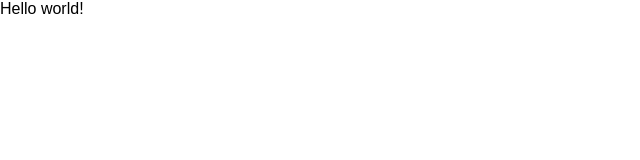
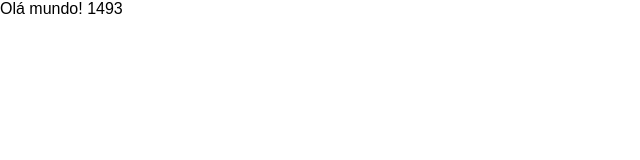
Before and after one commit to gui-s-antunes/pomodoro-simple-react, a React (Create React App) app: page / in a window 1280 px wide. Shown: the top 160 px of the page, without its empty margins (0-640 px from the left). Built offline with nearby package versions, Linux system fonts and the light colour scheme.

Commit message:
pomodoro component and useinterval hook

```diff
--- a/src/App.tsx
+++ b/src/App.tsx
@@ -1,7 +1,12 @@
 import React from 'react';
+import { PomodoroTimer } from './components/pomodoro-timer';
 
 function App(): JSX.Element {
-  return <div className="App">Hello world!</div>;
+  return (
+    <div className="App">
+      <PomodoroTimer defaultPomodoroTimer={1500} />
+    </div>
+  );
 }
 
 export default App;
--- /dev/null
+++ b/src/components/pomodoro-timer.tsx
@@ -0,0 +1,16 @@
+import React from 'react';
+import { useInterval } from '../hooks/use-interval';
+
+interface Props {
+  defaultPomodoroTimer: number;
+}
+
+export function PomodoroTimer(props: Props): JSX.Element {
+  const [mainTime, setMainTime] = React.useState(props.defaultPomodoroTimer);
+
+  useInterval(() => {
+    setMainTime(mainTime - 1);
+  }, 1000);
+
+  return <div>Olá mundo! {mainTime}</div>;
+}
--- /dev/null
+++ b/src/hooks/use-interval.tsx
@@ -0,0 +1,24 @@
+import { useEffect, useRef } from 'react';
+
+export function useInterval<C extends CallableFunction>(
+  callback: C,
+  delay: number | null,
+) {
+  const savedCallback = useRef<C>();
+
+  // Remember the latest callback.
+  useEffect(() => {
+    savedCallback.current = callback;
+  }, [callback]);
+
+  // Set up the interval.
+  useEffect(() => {
+    function tick() {
+      if (savedCallback.current) savedCallback.current();
+    }
+    if (delay !== null) {
+      const id = setInterval(tick, delay);
+      return () => clearInterval(id);
+    }
+  }, [delay]);
+}
```
